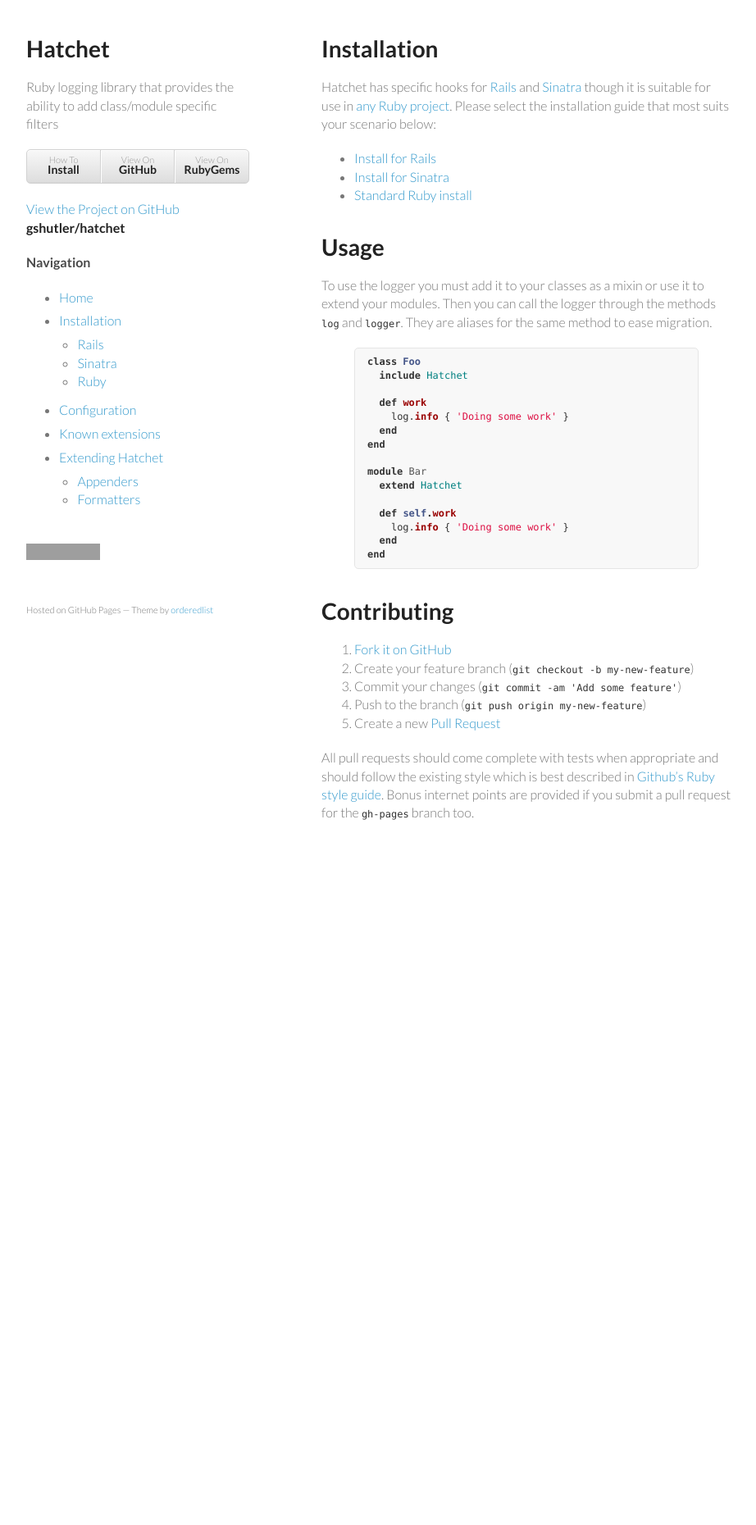
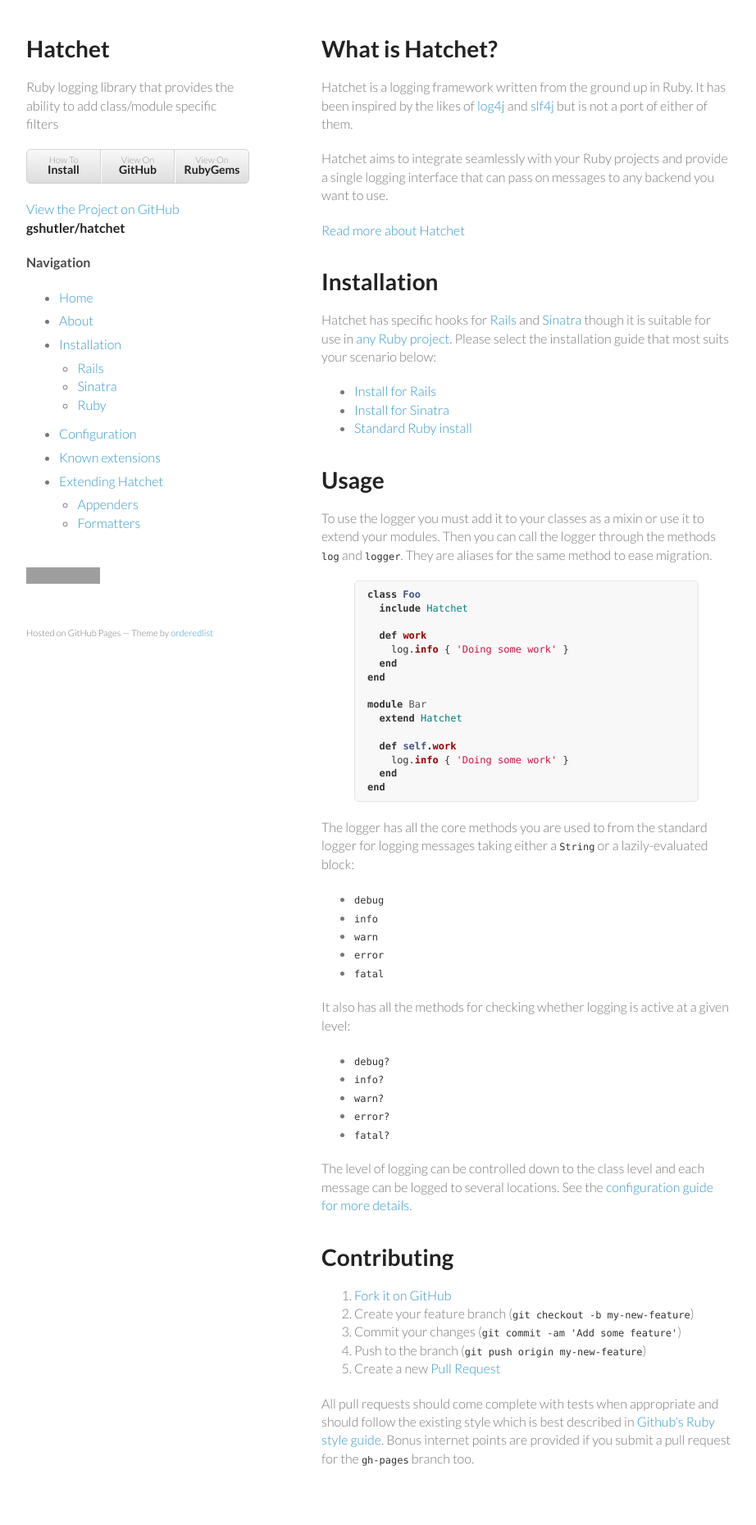
Before and after one commit to gshutler/hatchet, a Jekyll site: the page built from index.md, in a window 1280 px wide. Shown: the whole page at 82% size, without its empty margins (178-1100 px from the left). Built offline with Jekyll 4.4.1, drawn with Linux system fonts in a browser that asks for light colours; before the commit the page ends 1073 px from its top, so only the background shows below that; grey boxes are pictures that could not be loaded.

Commit message:
A bit more blurb about the 'why' of Hatchet

```diff
--- a/_layouts/default.html
+++ b/_layouts/default.html
@@ -28,6 +28,7 @@
         <h4>Navigation</h4>
         <ul class="navigation">
           <li><a href="/hatchet/">Home</a></li>
+          <li><a href="/hatchet/about.html">About</a></li>
           <li>
             <a href="/hatchet/install.html">Installation</a>
             <ul>
--- a/index.md
+++ b/index.md
@@ -2,6 +2,18 @@
 layout: default
 title: Hatchet
 ---
+
+# What is Hatchet?
+
+Hatchet is a logging framework written from the ground up in Ruby. It has been
+inspired by the likes of [log4j](http://logging.apache.org/log4j/) and [slf4j](http://www.slf4j.org/)
+but is not a port of either of them.
+
+Hatchet aims to integrate seamlessly with your Ruby projects and provide a
+single logging interface that can pass on messages to any backend you want to
+use.
+
+[Read more about Hatchet](/hatchet/about.html)
 
 # Installation
 
@@ -38,6 +50,28 @@ module Bar
 end
 {% endhighlight %}
 
+The logger has all the core methods you are used to from the standard logger for
+logging messages taking either a `String` or a lazily-evaluated block:
+
+ * `debug`
+ * `info`
+ * `warn`
+ * `error`
+ * `fatal`
+
+It also has all the methods for checking whether logging is active at a given
+level:
+
+ * `debug?`
+ * `info?`
+ * `warn?`
+ * `error?`
+ * `fatal?`
+
+The level of logging can be controlled down to the class level and each message
+can be logged to several locations. See the
+[configuration guide for more details](http://gshutler.github.com/hatchet/configuration.html).
+
 # Contributing
 
 1. [Fork it on GitHub](https://github.com/gshutler/hatchet)
```
